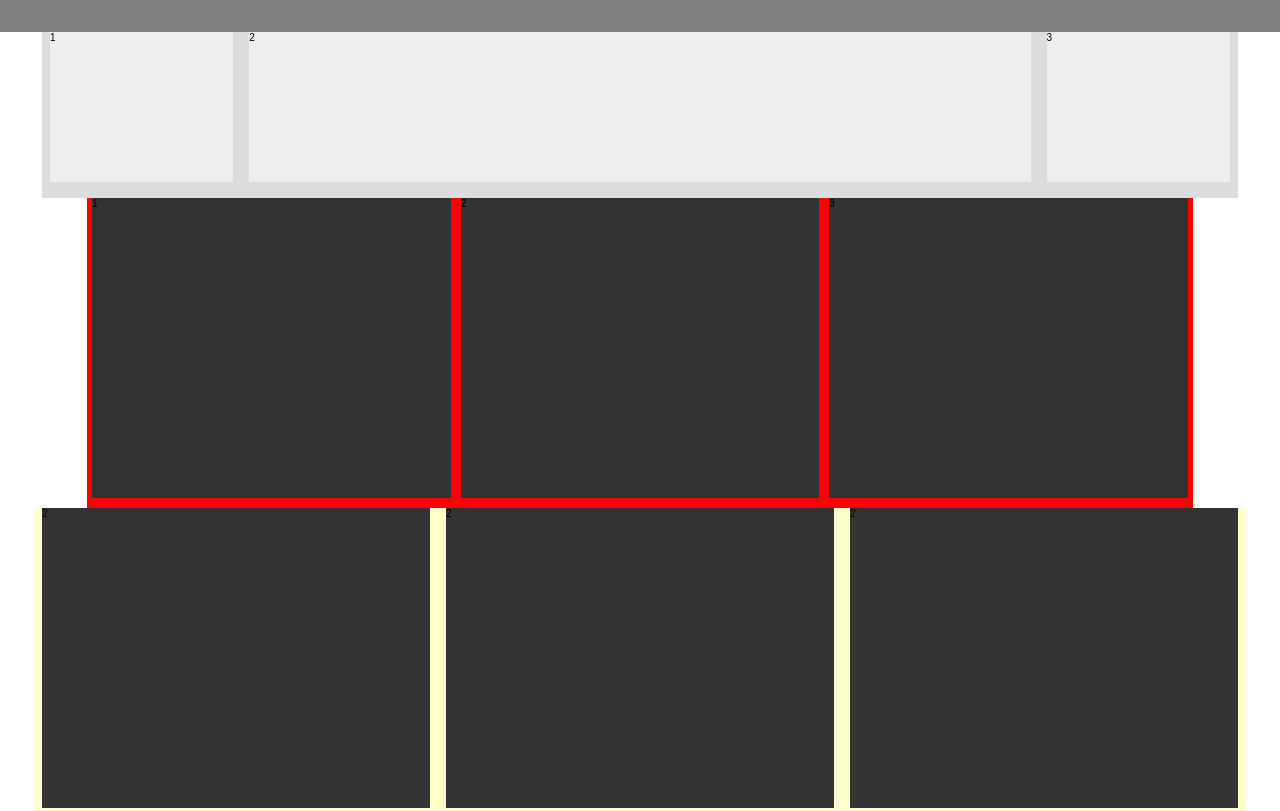
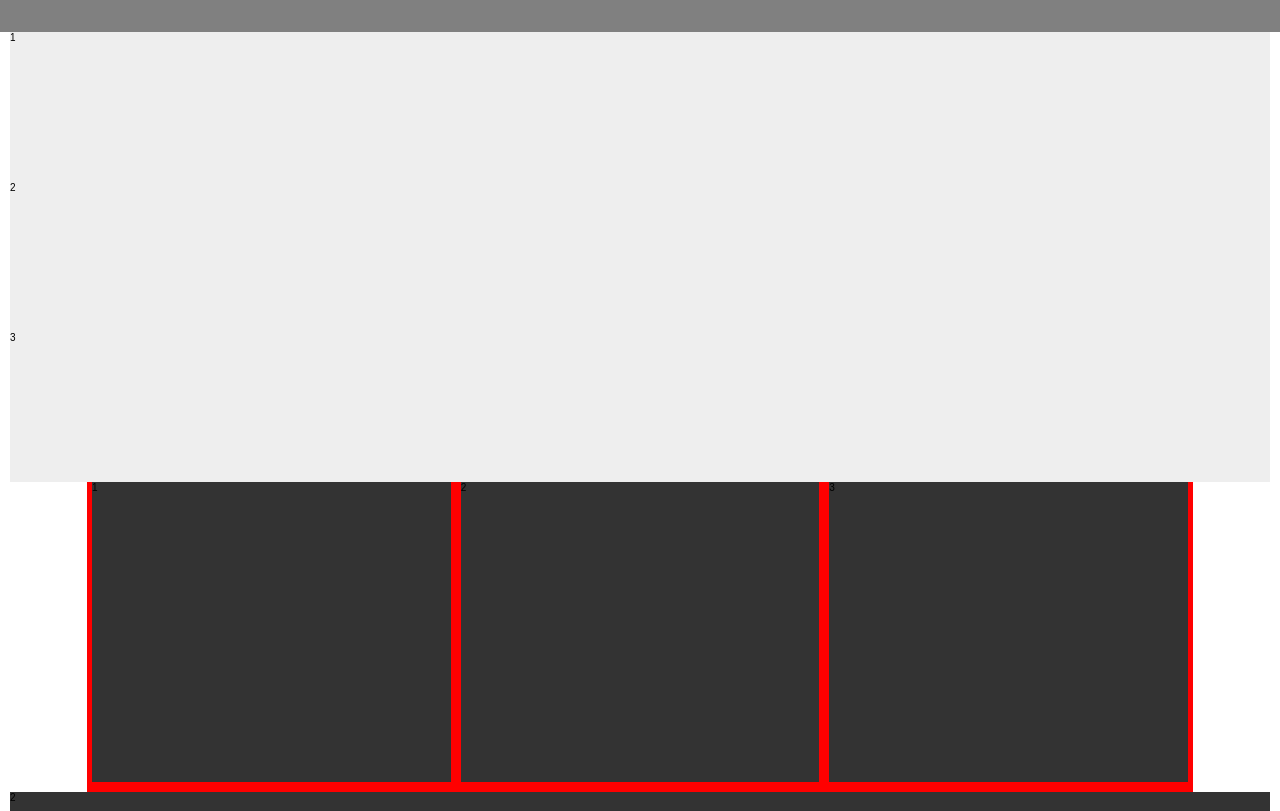
Before and after one commit to Quirksmode/responsive-grids, a website: page static/index.html in a window 1280 px wide. Shown: the top 811 px of the page. Drawn offline with nearby package versions, Linux system fonts and the light colour scheme; files whose address does not match are found by name.

Commit message:
reworked grid structure

```diff
--- a/src/scss/__grids/_structure.scss
+++ b/src/scss/__grids/grids.scss
@@ -17,10 +17,7 @@
  */
 
 
-@import "grid";
-
-
-@include create_grid_structure("structure-inner", 1100px, 2px, 10px, 12);
+@include create_grid_structure("structure-inner", 1100px, 2px, 10px, 12, "smalldesktop");
 
 .structure-inner {
     background-color: red;
@@ -28,7 +25,7 @@
 
 
 
-@include create_grid_structure();
+@include create_grid_structure("structure-outer");
 
 .structure {
     background-color: blue;
--- a/src/scss/__grids/_grid.scss
+++ b/src/scss/__mixins/_grid.scss
@@ -1,10 +1,11 @@
-git
+
 @mixin create_grid_structure(
     $className: 'structure',
     $total_Width: 1280px,
     $gutter_Width: 10px,
     $margin_Width: 10px,
-    $col: 0
+    $col: 0,
+    $breakpoint: "tablet"
     ) { // defualt values if parameters not specified
 
     $totalWidth: $total_Width;
@@ -52,7 +53,7 @@ git
             }
 
 
-            @include mq($from: tablet) {
+            @include mq($from: $breakpoint) {
 
                 // Let's float these cols
                 [class*='col-'] {
@@ -74,15 +75,27 @@ git
 }
 
 
-
 @mixin calcWidth($columnCount, $totalColumns, $margin) {
     $columnWidth: (100% - (($margin * 2) * $totalColumns)) / $totalColumns;
     width: ($columnCount * $columnWidth) + (($margin * 2) * ($columnCount - 1));
 }
 
+
 @mixin calcColumns($numberOfColumns, $margin) {
+
     @for $i from 1 through $numberOfColumns {
-        .col-#{$i}-#{$numberOfColumns} {
+
+        // divide the number of columns into the increment number and look for a whole number
+        $num: $numberOfColumns / $i;
+        $num2: round($numberOfColumns / $i);
+
+        $string: "";
+
+        @if $num == $num2 {
+            $string: ".col-1-#{$num}"
+        }
+
+        .col-#{$i}-#{$numberOfColumns}, #{$string} {
             $columnWidth: (100% - (($margin * 2) * $numberOfColumns)) / $numberOfColumns;
             width: ($i * $columnWidth) + (($margin * 2) * ($i - 1));
         }
--- a/src/scss/styles.scss
+++ b/src/scss/styles.scss
@@ -22,6 +22,7 @@ $mq-breakpoints: (
 @import "__mixins/mq";
 @import "__mixins/mixins";
 @import "__mixins/animations";
+@import "__mixins/grid";
 
 // Import Base Styles
 @import "__base/normalize";
@@ -32,7 +33,7 @@ $mq-breakpoints: (
 @import "__base/forms";
 
 
-@import "__grids/structure";
+@import "__grids/grids";
 
 @import "__animations/global";
 
```
Also changed, not shown: static/css/styles.css.
